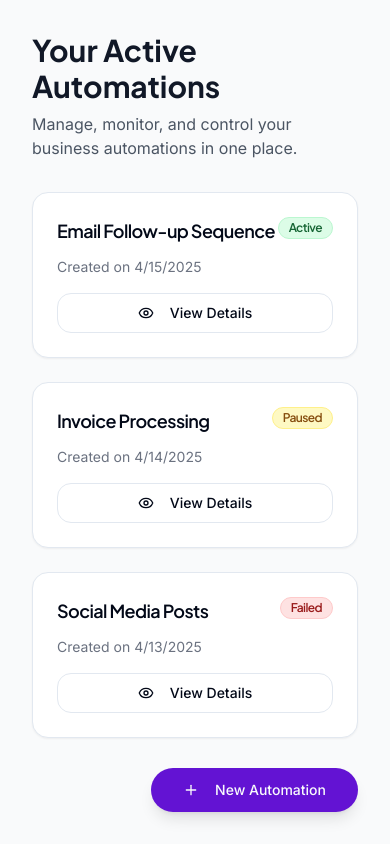
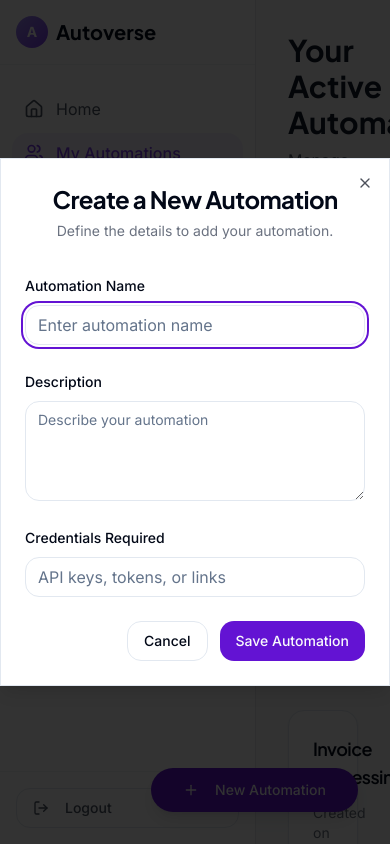
Before and after one commit to aadi-dev07/ai-verse, a React (Vite) app: page /dashboard/automations in a window 390 px wide. Both pictures are taken after a click on the button "New Automation". Shown: the top 844 px of the page. Built offline with nearby package versions, Linux system fonts and the light colour scheme.

Commit message:
feat: Implement Add New Automation modal
Adds a modal to create new automations, including form fields for name, description, and credentials. Includes save and cancel buttons, success toast, and responsive design.

```diff
--- /dev/null
+++ b/src/components/automations/AddAutomationModal.tsx
@@ -0,0 +1,105 @@
+
+import { useState } from "react";
+import { Dialog, DialogContent, DialogHeader, DialogTitle, DialogDescription } from "@/components/ui/dialog";
+import { Button } from "@/components/ui/button";
+import { Input } from "@/components/ui/input";
+import { Textarea } from "@/components/ui/textarea";
+import { useToast } from "@/hooks/use-toast";
+import { useNavigate } from "react-router-dom";
+
+interface AddAutomationModalProps {
+  isOpen: boolean;
+  onClose: () => void;
+}
+
+const AddAutomationModal = ({ isOpen, onClose }: AddAutomationModalProps) => {
+  const [name, setName] = useState("");
+  const [description, setDescription] = useState("");
+  const [credentials, setCredentials] = useState("");
+  const { toast } = useToast();
+  const navigate = useNavigate();
+
+  const handleSubmit = (e: React.FormEvent) => {
+    e.preventDefault();
+
+    // Here you would typically make an API call to save the automation
+    // For now, we'll just show a success message and close
+    toast({
+      title: "Success",
+      description: "Automation saved successfully!",
+      duration: 3000,
+    });
+
+    onClose();
+    navigate("/dashboard/automations");
+  };
+
+  return (
+    <Dialog open={isOpen} onOpenChange={onClose}>
+      <DialogContent className="sm:max-w-[425px]">
+        <DialogHeader>
+          <DialogTitle className="text-2xl font-bold">Create a New Automation</DialogTitle>
+          <DialogDescription className="text-gray-500">
+            Define the details to add your automation.
+          </DialogDescription>
+        </DialogHeader>
+
+        <form onSubmit={handleSubmit} className="space-y-6 mt-4">
+          <div className="space-y-2">
+            <label htmlFor="name" className="text-sm font-medium">
+              Automation Name
+            </label>
+            <Input
+              id="name"
+              value={name}
+              onChange={(e) => setName(e.target.value)}
+              placeholder="Enter automation name"
+              required
+            />
+          </div>
+
+          <div className="space-y-2">
+            <label htmlFor="description" className="text-sm font-medium">
+              Description
+            </label>
+            <Textarea
+              id="description"
+              value={description}
+              onChange={(e) => setDescription(e.target.value)}
+              placeholder="Describe your automation"
+              required
+              className="min-h-[100px]"
+            />
+          </div>
+
+          <div className="space-y-2">
+            <label htmlFor="credentials" className="text-sm font-medium">
+              Credentials Required
+            </label>
+            <Input
+              id="credentials"
+              value={credentials}
+              onChange={(e) => setCredentials(e.target.value)}
+              placeholder="API keys, tokens, or links"
+            />
+          </div>
+
+          <div className="flex gap-3 justify-end">
+            <Button
+              type="button"
+              variant="outline"
+              onClick={onClose}
+            >
+              Cancel
+            </Button>
+            <Button type="submit">
+              Save Automation
+            </Button>
+          </div>
+        </form>
+      </DialogContent>
+    </Dialog>
+  );
+};
+
+export default AddAutomationModal;
--- a/src/pages/MyAutomations.tsx
+++ b/src/pages/MyAutomations.tsx
@@ -1,10 +1,11 @@
-
 import React, { useState } from 'react';
 import { Plus, Eye } from 'lucide-react';
 import { Button } from "@/components/ui/button";
 import { Dialog, DialogContent, DialogHeader, DialogTitle } from "@/components/ui/dialog";
 import AutomationCard from "@/components/automations/AutomationCard";
 import AutomationDetails from "@/components/automations/AutomationDetails";
+import DashboardLayout from "@/components/dashboard/DashboardLayout";
+import AddAutomationModal from "@/components/automations/AddAutomationModal";
 
 interface Automation {
   id: string;
@@ -46,6 +47,7 @@ const mockAutomations: Automation[] = [
 const MyAutomations = () => {
   const [selectedAutomation, setSelectedAutomation] = useState<Automation | null>(null);
   const [isDetailsOpen, setIsDetailsOpen] = useState(false);
+  const [isAddModalOpen, setIsAddModalOpen] = useState(false);
 
   const handleViewDetails = (automation: Automation) => {
     setSelectedAutomation(automation);
@@ -53,6 +55,7 @@ const MyAutomations = () => {
   };
 
   return (
+    <DashboardLayout>
       <div className="min-h-screen bg-gray-50 p-8">
         <div className="max-w-7xl mx-auto">
           <div className="mb-8">
@@ -78,12 +81,19 @@ const MyAutomations = () => {
           <Button
             className="fixed bottom-8 right-8 rounded-full shadow-lg"
             size="lg"
+            onClick={() => setIsAddModalOpen(true)}
           >
             <Plus className="mr-2 h-5 w-5" />
             New Automation
           </Button>
 
-        {/* Automation Details Modal */}
+          {/* Add Automation Modal */}
+          <AddAutomationModal
+            isOpen={isAddModalOpen}
+            onClose={() => setIsAddModalOpen(false)}
+          />
+
+          {/* Details Modal */}
           <Dialog open={isDetailsOpen} onOpenChange={setIsDetailsOpen}>
             <DialogContent className="max-w-2xl">
               <DialogHeader>
@@ -96,6 +106,7 @@ const MyAutomations = () => {
           </Dialog>
         </div>
       </div>
+    </DashboardLayout>
   );
 };
 
```
Lines whose indentation alone changed are shown as unchanged.
